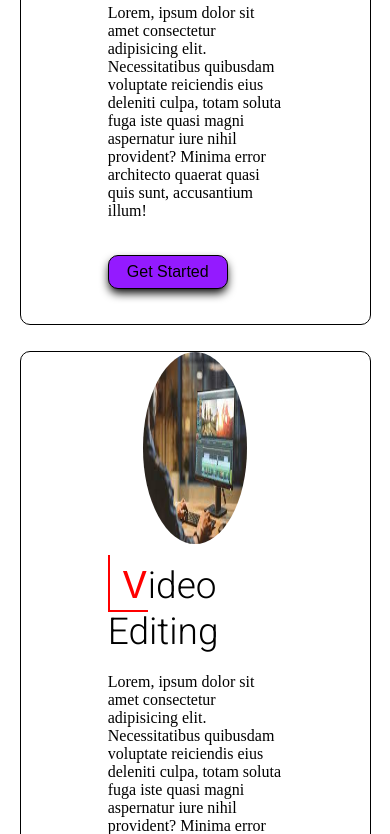
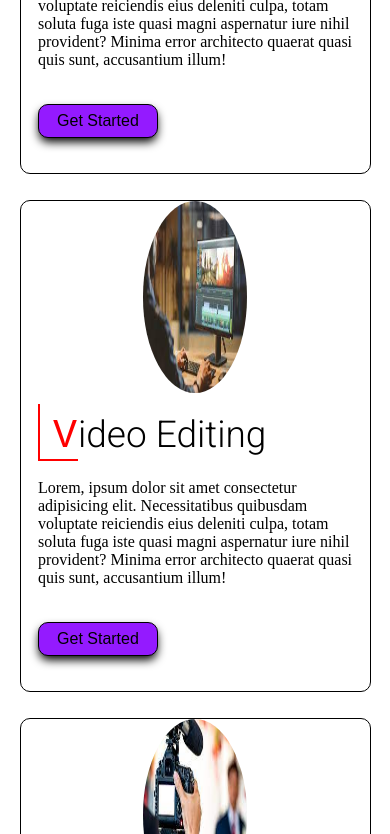
Before and after one commit to Amankeshrwani/creativePradeepWebsite, a plain HTML site: page index.html in a window 390 px wide. Shown: the part 382-1216 px from the top of the page. Drawn offline with nearby package versions, Linux system fonts and the light colour scheme.

Commit message:
change css for content width in mobile

```diff
--- a/css/style.css
+++ b/css/style.css
@@ -187,6 +187,9 @@ nav ul li:hover a {
         flex-direction: column-reverse;
     }
 
+    .container .smallbox .content{
+        width: 90%;
+    }
 
     .disnone {
         display: none;
```
